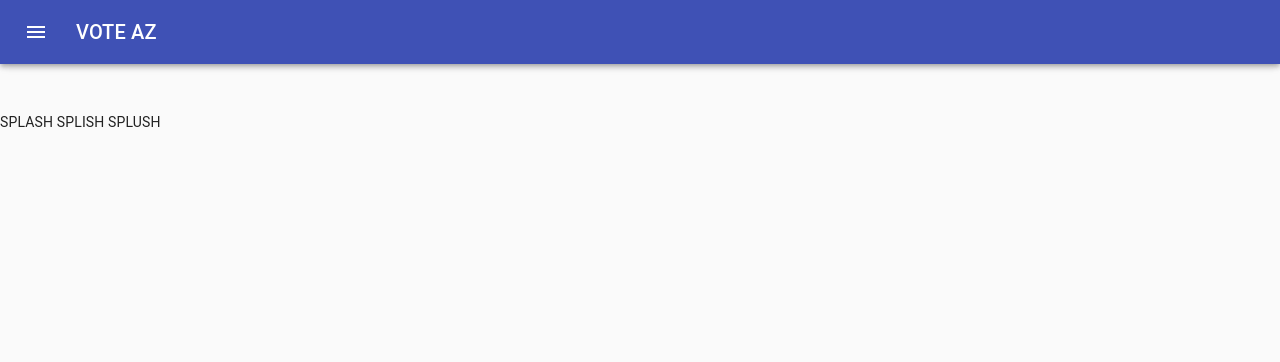
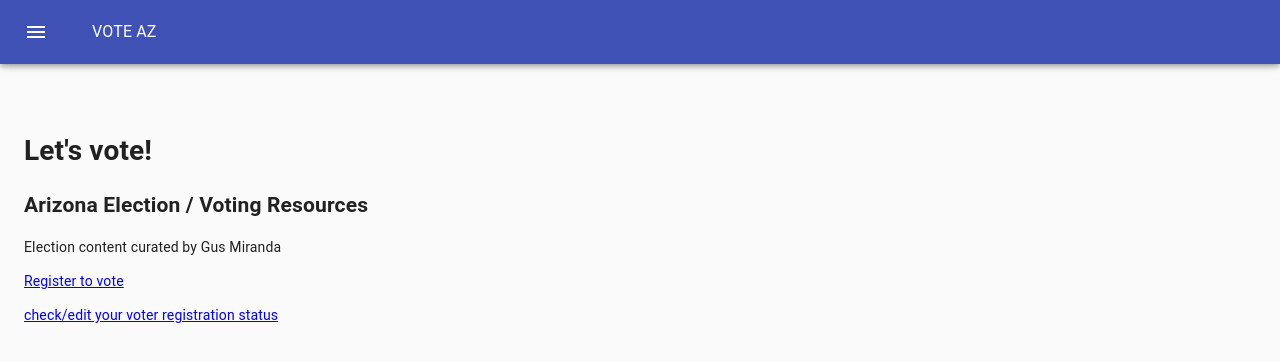
Before and after one commit to DillyDaily/voteaz, a React (Create React App) app: page / in a window 1280 px wide. Shown: the top 362 px of the page. Built offline with nearby package versions, Linux system fonts and the light colour scheme.

Commit message:
router issue in gh pages resolved

```diff
--- a/src/App.js
+++ b/src/App.js
@@ -11,14 +11,15 @@ import StateJudicialCandidates from './components/StateJudicialCandidates';
 import UsSenate from './components/UsSenate';
 import VotingInElections from './components/VotingInElections';
 /* eslint-disable */
-
+import CssBaseline from '@material-ui/core/CssBaseline';
+import Container from '@material-ui/core/Container';
 
 export default function App() {
     return (
       <div className="App">
        <LeftMenu />
-        {/* <Router basename="voteaz"> */}
-          <div>
+       <CssBaseline />
+          <Container maxWidth="lg">
             <Switch>
               <Route exact path="/" component={ Splash }/>
               <Route path="/CongressionalDistricts" component={ CongressionalDistricts }/>
@@ -28,8 +29,7 @@ export default function App() {
               <Route path="/UsSenate" component={ UsSenate }/>
               <Route path="/VotingInElections" component={ VotingInElections }/>
             </Switch>
-          </div>
-        {/* </Router> */}
+          </Container>
       </div>
     );
   }
--- a/src/components/LeftMenu.js
+++ b/src/components/LeftMenu.js
@@ -105,7 +105,12 @@ const LeftMenu = () => {
             <Menu />
           </IconButton>
           <Typography variant="h6" noWrap>
-            VOTE AZ
+          <List >
+            <ListItemLink href="/voteaz/">
+            <ListItemText primary="VOTE AZ" />
+          </ListItemLink>
+        </List>
+            {/* VOTE AZ */}
           </Typography>
         </Toolbar>
       </AppBar>
@@ -170,14 +175,6 @@ const LeftMenu = () => {
       >
         <div className={classes.drawerHeader} />
       </main>
-        <a
-            className="App-link"
-            href="https://www.azcleanelections.gov/arizona-elections"
-            target="_blank"
-            rel="noopener noreferrer"
-            >
-            Upcoming Elections
-        </a>
     </div>
     );
 }
--- a/src/components/Splash.js
+++ b/src/components/Splash.js
@@ -4,9 +4,29 @@ const Splash = () => {
 
   return (
     <div>
-      SPLASH SPLISH SPLUSH
+      <h1>Let's vote!</h1>
+      <h2>Arizona Election / Voting Resources </h2>
+      <p>Election content curated by Gus Miranda</p>
+      <a
+        className="App-link"
+        href="https://servicearizona.com/VoterRegistration/selectLanguage"
+        target="_blank"
+        rel="noopener noreferrer"
+        >
+        Register to vote
+      </a>
+      <p>
+        <a
+          className="App-link"
+          href="https://recorder.maricopa.gov/BeBallotReady/"
+          target="_blank"
+          rel="noopener noreferrer"
+          >
+          check/edit your voter registration status
+        </a>
+      </p>
     </div>
-    );
+  );
 }
 
 export default Splash;
```
Also changed, not shown: 15 other files (tests, documents, lock files or other folders).
